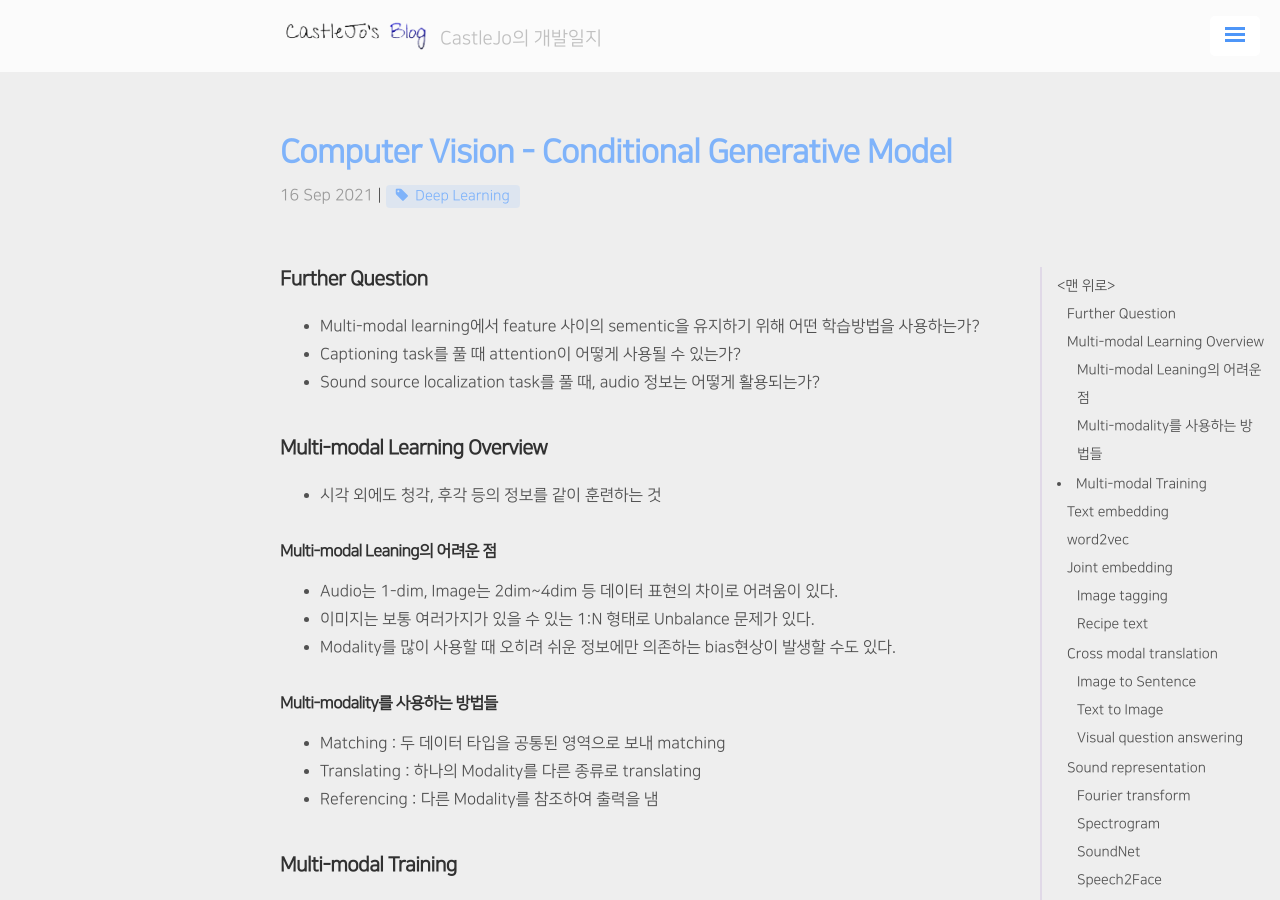
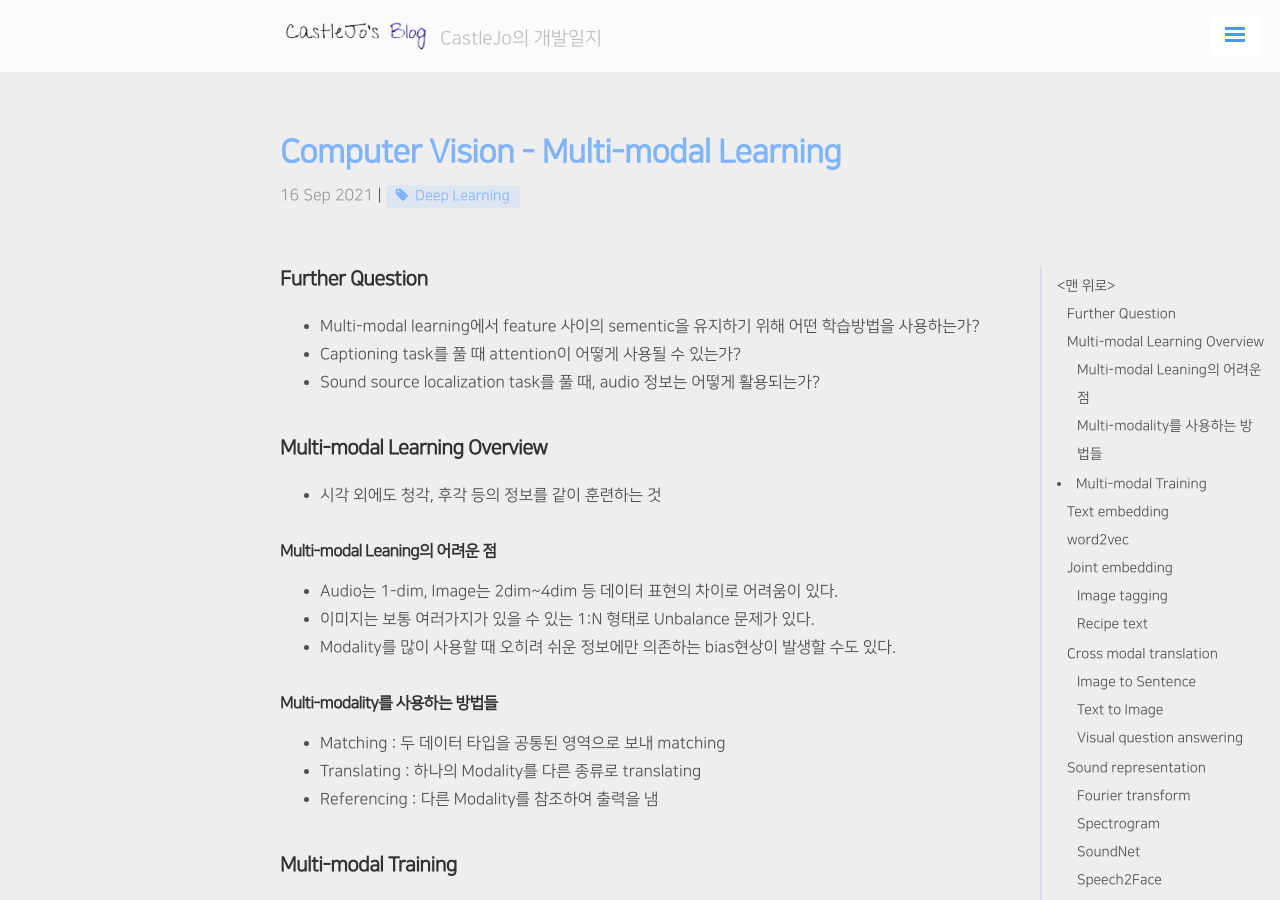
Before and after one commit to ukcastle/ukcastle.github.io, a Jekyll site: the page built from _posts/Boostcamp/2021-09-16-w7d4.md, in a window 1280 px wide and 900 px high. Built offline with Jekyll 4.4.1, drawn with Linux system fonts in a browser that asks for light colours; nearby versions of some CDN libraries; a script that is not in the unit is left out; comment, search, counter and statistics services are not loaded.

Commit message:
docs: 제목 수정

```diff
--- a/_posts/Boostcamp/2021-09-16-w7d4.md
+++ b/_posts/Boostcamp/2021-09-16-w7d4.md
@@ -1,6 +1,6 @@
 ---
 layout: post
-title: Computer Vision - Conditional Generative Model
+title: Computer Vision - Multi-modal Learning
 category: BC
 tag: [Deep Learning]
 ---
```
